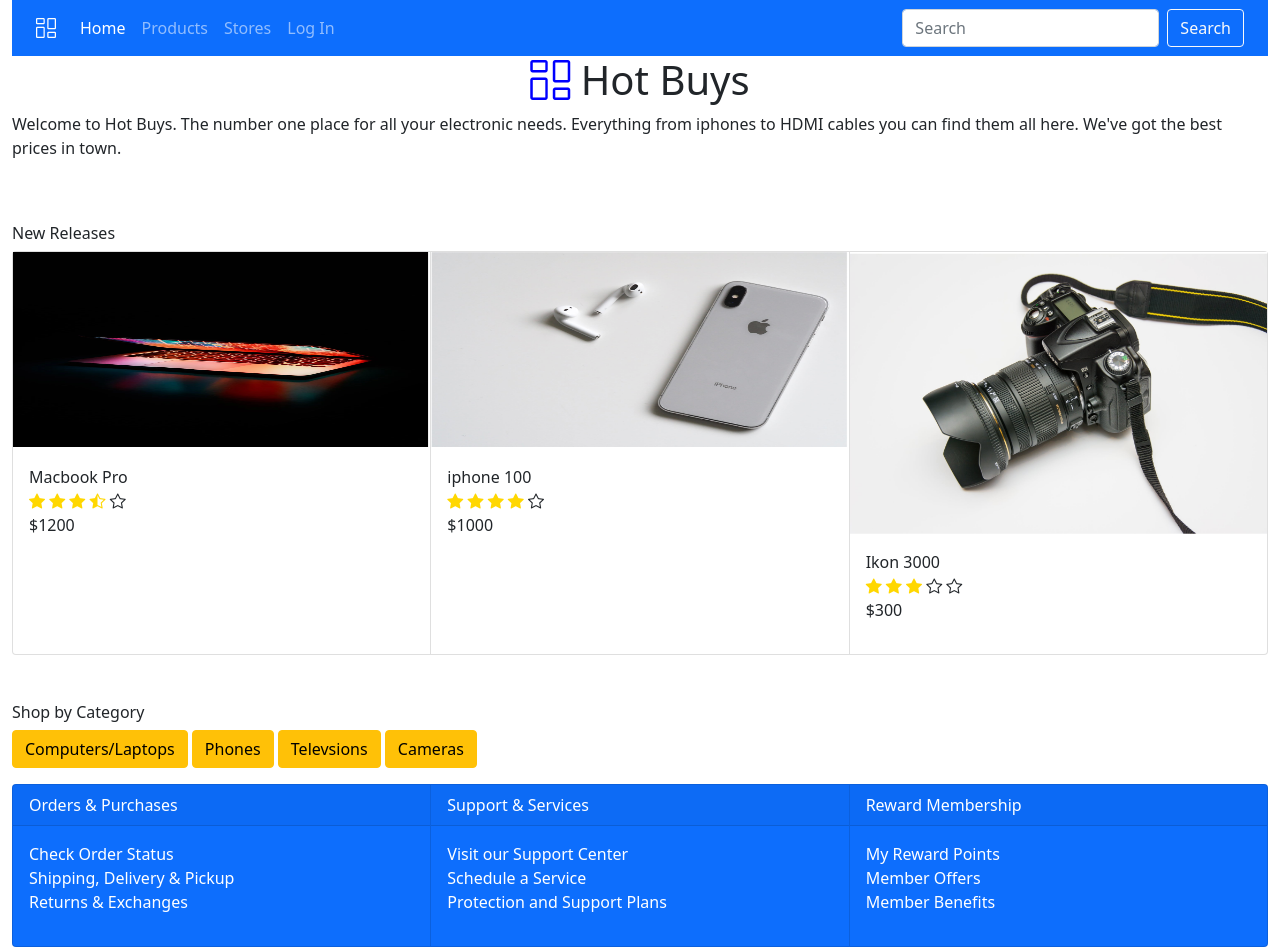
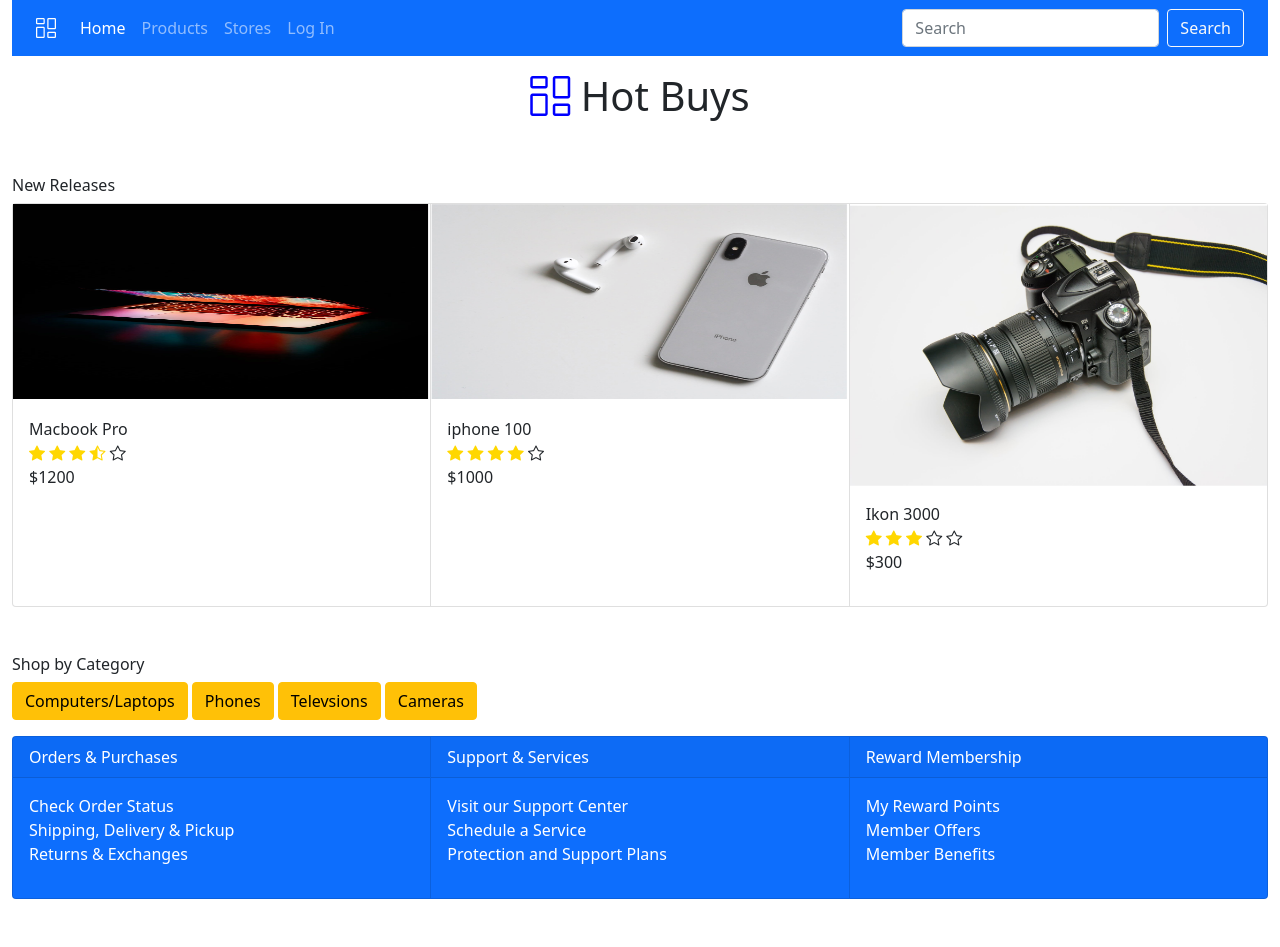
Before and after one commit to bonnie221/bonnie-so-landing-page-template, a plain HTML site: page index.html in a window 1280 px wide. After the commit the page ends 899 px from the top, so only its background shows below. Drawn offline with nearby package versions, Linux system fonts and the light colour scheme.

Commit message:
1st Commit

```diff
--- a/index.html
+++ b/index.html
@@ -44,10 +44,9 @@
                   </div>
                 </div>
               </nav>
-                  <h1 class="Brand text-center">
+                  <h1 class="Brand text-center mt-3">
                     <i class="bi bi-columns-gap" style="color:blue"></i>
                     Hot Buys</h1>
-                  <p class="welcome">Welcome to Hot Buys. The number one  place for all your electronic needs. Everything from iphones to HDMI cables you can find them all here. We've got the best prices in town.</p>
             </div> <!--columm/navbar/header-->
 
            <h6 class="newreleasesm mt-5">New Releases</h6>
```
